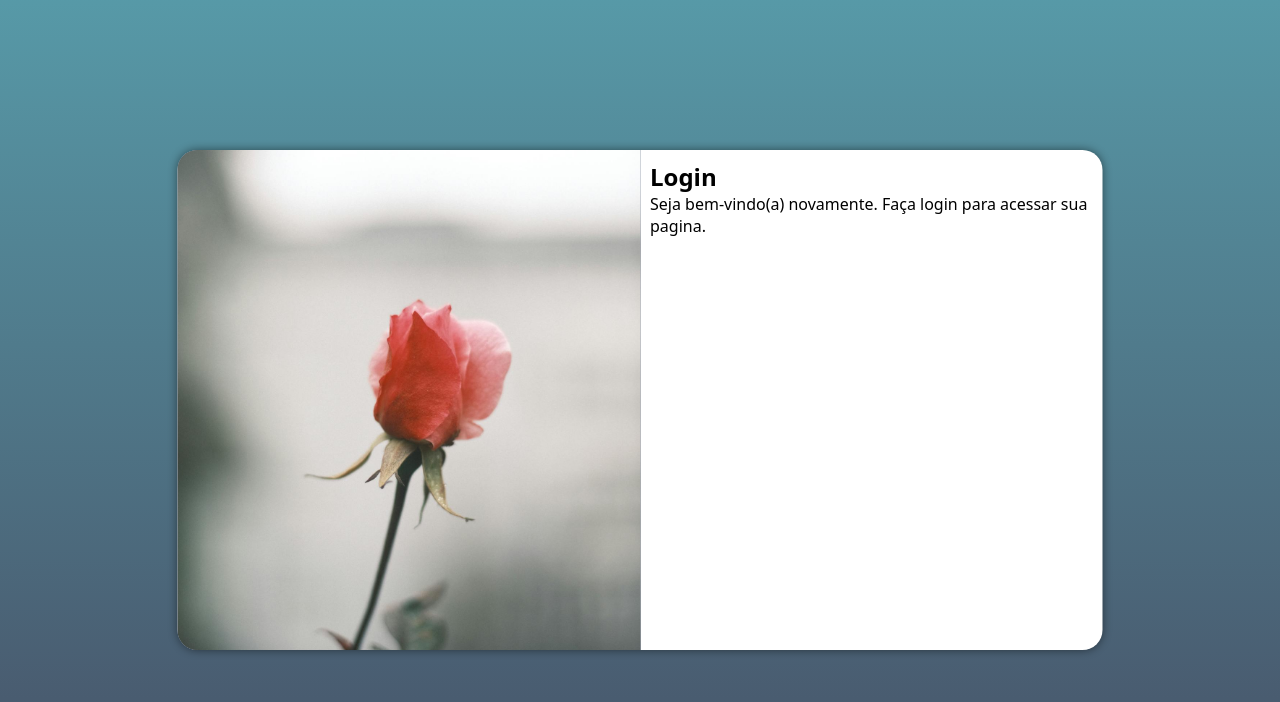
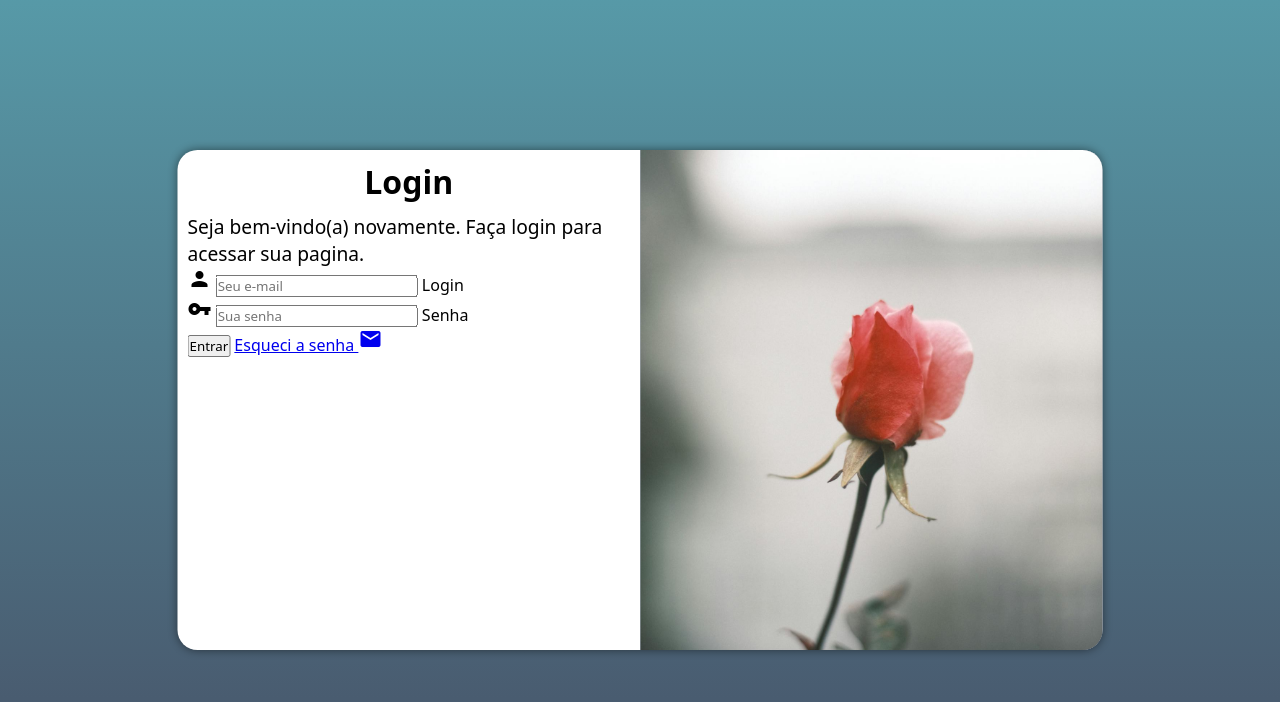
Before and after one commit to IarleySouza/projeto-login, a plain HTML site: page index.html in a window 1280 px wide. Drawn offline with Linux system fonts and the light colour scheme.

Commit message:
Adicionei o Formulario

```diff
--- a/index.html
+++ b/index.html
@@ -5,6 +5,7 @@
     <meta name="viewport" content="width=device-width, initial-scale=1.0">
     <link rel="stylesheet" href="style/style.css">
     <link rel="shortcut icon" href="favicon.ico" type="image/x-icon">
+    <link rel="stylesheet" href="https://fonts.googleapis.com/icon?family=Material+Icons">
     <title>Login</title>
 </head>
 <body>
@@ -19,6 +20,22 @@
             <div id="formulario">
                 <h1>Login</h1>
                 <p>Seja bem-vindo(a) novamente. Faça login para acessar sua pagina.</p>
+                <form action="cadastro.js" method="post" autocomplete="on">
+                    <div class="campo">
+                        <i class="material-icons">person</i>
+                        <input type="email" name="email" id="ilogin" required placeholder="Seu e-mail" autocomplete="email" maxlength="30">
+                        <label for="ilogin">Login</label>
+                    </div>
+                    <div class="campo">
+                        <i class="material-icons">vpn_key</i>
+                        <input type="password" name="senha" id="isenha" required placeholder="Sua senha" autocomplete="current-password" minlength="8" maxlength="15">
+                        <label for="isenha">Senha</label>
+                    </div>
+                    <input type="submit" value="Entrar">
+                    <a href="esqueci.html">Esqueci a senha
+                        <i class="material-icons">mail</i>
+                    </a>
+                </form>
             </div>
 
         </section>
--- a/style/style.css
+++ b/style/style.css
@@ -26,6 +26,13 @@ main {
     width: 100vw;
     height: 100vh;
 }
+h1 {
+    margin-bottom: 10px;
+    text-align: center;
+}
+p {
+    font-size: 0.8em;
+}
 
 #login {
     position: absolute;
@@ -35,7 +42,7 @@ main {
     overflow: hidden;
 
     background-color: white;
-    width: 250px;
+    width: 270px;
     height: 500px;
     border-radius: 20px;
     box-shadow: 0px 0px 10px rgba(0, 0, 0, 0.493);
@@ -61,6 +68,9 @@ main {
     body {
         background-image: linear-gradient(to top, #475368, #5ab1bbb7 );
     }
+    p {
+        font-size: 1.0em;
+    }
 
     #login {
         width: 80vw;
@@ -82,17 +92,24 @@ main {
     body {
         background-image: linear-gradient(to top, #475368, #5ab1bbb7 );
     }
+    h1 {
+        font-size: 2em;
+    }
+    p {
+        font-size: 1.2em;
+    }
     #login {
         width: 925px;
     }
 
     #imagem {
-        float: left;
+        float: right;
         width: 50%;
         height: 100%;
     }
     #formulario {
-        float: right;
+        float: left;
         width: 50%;
     }
+
 }
```
